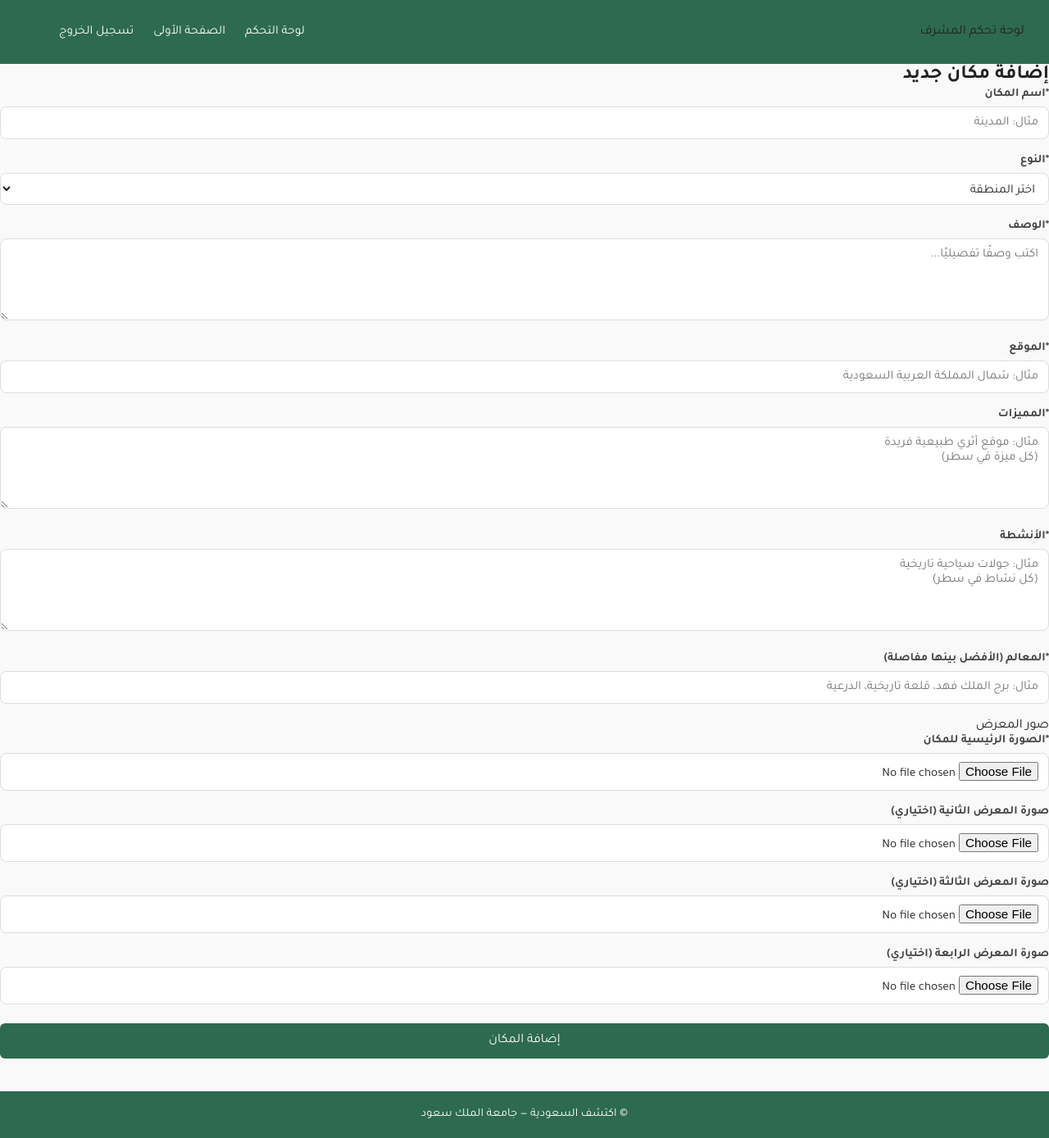
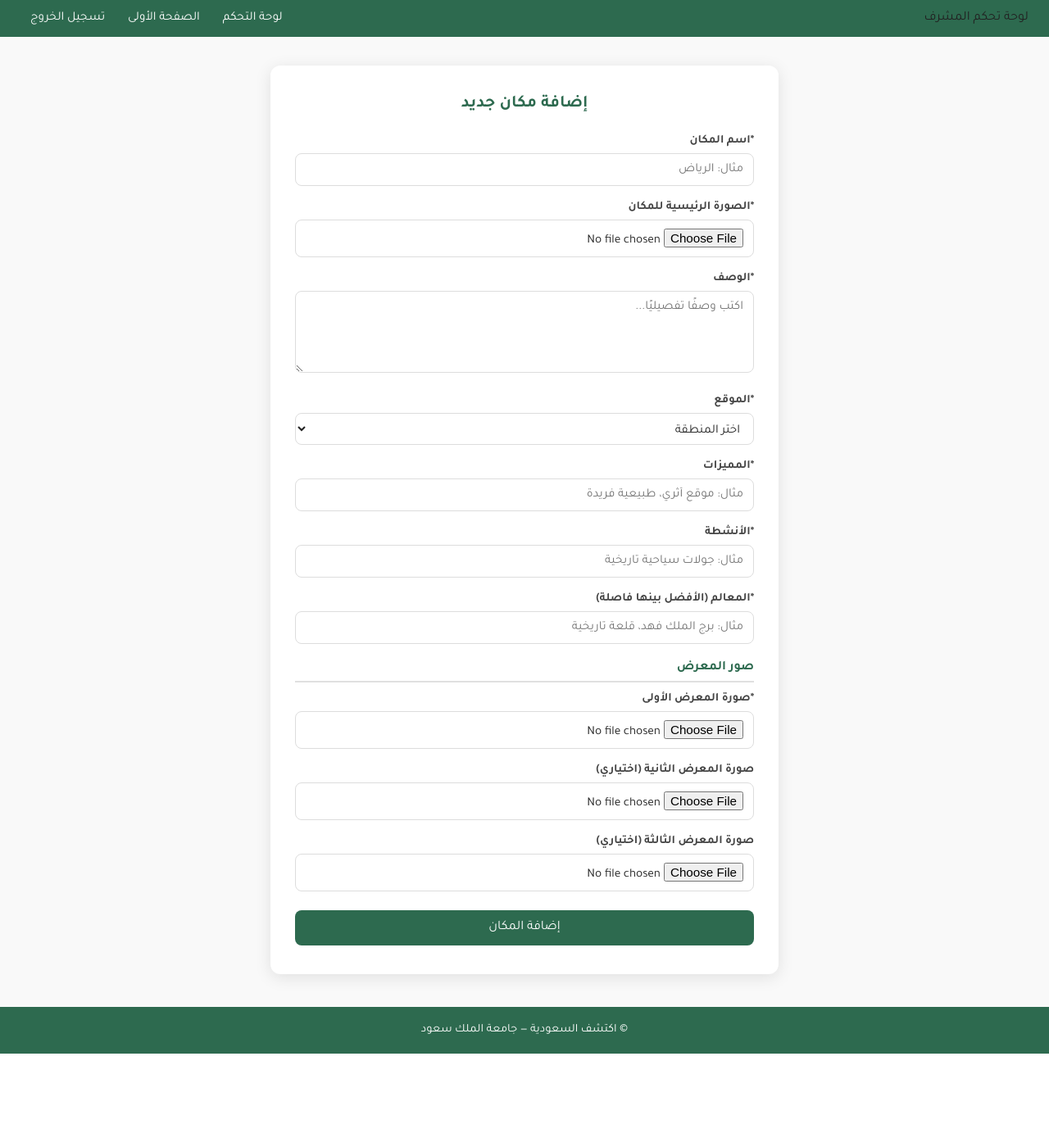
Before and after one commit to Raneemts/Web-project, a PHP site: page /admin/add.php in a window 1280 px wide. Shown: the whole page at 82% size. After the commit the page ends 1286 px from the top, so only its background shows below. Run offline with PHP 8.4, Linux system fonts and the light colour scheme; a user stored in the database is signed in.

Commit message:
Refactor add.php for improved structure and clarity

```diff
--- a/web_project/admin/add.php
+++ b/web_project/admin/add.php
@@ -16,7 +16,6 @@ if ($_SERVER['REQUEST_METHOD'] === 'POST') {
     if (!$name || !$category || !$description) {
         $error = 'الرجاء ملء الحقول المطلوبة';
     } else {
-
         function uploadImage($file) {
             if ($file['error'] === 0) {
                 $ext = pathinfo($file['name'], PATHINFO_EXTENSION);
@@ -42,7 +41,7 @@ if ($_SERVER['REQUEST_METHOD'] === 'POST') {
         );
         $stmt->execute();
 
-        $_SESSION['msg'] = 'تمت إضافة السجل بنجاح';
+        $_SESSION['msg'] = 'تمت إضافة السجل بنجاح ✓';
         header('Location: dashboard.php');
         exit();
     }
@@ -52,111 +51,99 @@ if ($_SERVER['REQUEST_METHOD'] === 'POST') {
 <html lang="ar" dir="rtl">
 <head>
     <meta charset="UTF-8">
-    <meta name="viewport" content="width=device-width, initial-scale=1.0">
-    <title>إضافة محتوى - اكتشف السعودية</title>
-    <link rel="preconnect" href="https://fonts.googleapis.com">
+    <title>إضافة محتوى</title>
     <link href="https://fonts.googleapis.com/css2?family=Tajawal:wght@400;500;700&display=swap" rel="stylesheet">
     <link rel="stylesheet" href="../css/style.css">
 </head>
 <body>
 
-<nav class="admin-navbar">
-    <span class="brand">لوحة تحكم المشرف</span>
-    <nav>
+<nav class="admin-nav">
+    <span>لوحة تحكم المشرف</span>
+    <div>
         <a href="dashboard.php">لوحة التحكم</a>
         <a href="../index.php">الصفحة الأولى</a>
-        <a href="logout.php" class="btn-logout">تسجيل الخروج</a>
-    </nav>
+        <a href="logout.php" class="btn-logout-nav">تسجيل الخروج</a>
+    </div>
 </nav>
 
-<div class="admin-container">
-    <div class="admin-form-card">
-        <h2>إضافة مكان جديد</h2>
+<div class="form-container">
+    <h2 class="form-title">إضافة مكان جديد</h2>
 
-        <?php if (!empty($errors)): ?>
-            <div class="alert alert-error">
-                <?php foreach ($errors as $e): ?>
-                    <div><?= htmlspecialchars($e) ?></div>
-                <?php endforeach; ?>
-            </div>
+    <?php if ($error): ?>
+        <div class="alert-error"><?= htmlspecialchars($error) ?></div>
     <?php endif; ?>
 
     <form method="POST" enctype="multipart/form-data">
-            <div class="form-row">
+
         <div class="form-group">
-                    <label for="name">*اسم المكان</label>
-                    <input type="text" id="name" name="name" class="form-control" placeholder="مثال: المدينة" value="<?= htmlspecialchars($_POST['name'] ?? '') ?>" required>
-                </div>
-                <div class="form-group">
-                    <label for="category">*النوع</label>
-                    <select id="category" name="category" class="form-control" required>
-                        <option value="">اختر المنطقة</option>
-                        <option value="وسطى" <?= (($_POST['category'] ?? '') === 'وسطى') ? 'selected' : '' ?>>وسطى</option>
-                        <option value="غربية" <?= (($_POST['category'] ?? '') === 'غربية') ? 'selected' : '' ?>>غربية</option>
-                        <option value="شرقية" <?= (($_POST['category'] ?? '') === 'شرقية') ? 'selected' : '' ?>>شرقية</option>
-                        <option value="جنوبية" <?= (($_POST['category'] ?? '') === 'جنوبية') ? 'selected' : '' ?>>جنوبية</option>
-                        <option value="شمالية" <?= (($_POST['category'] ?? '') === 'شمالية') ? 'selected' : '' ?>>شمالية</option>
-                    </select>
-                </div>
+            <label>*اسم المكان</label>
+            <input type="text" name="name" placeholder="مثال: الرياض"
+                   value="<?= htmlspecialchars($_POST['name'] ?? '') ?>">
         </div>
 
         <div class="form-group">
-                <label for="description">*الوصف</label>
-                <textarea id="description" name="description" class="form-control" placeholder="اكتب وصفًا تفصيليًا..." required><?= htmlspecialchars($_POST['description'] ?? '') ?></textarea>
+            <label>*الصورة الرئيسية للمكان</label>
+            <input type="file" name="main_image" accept="image/*">
         </div>
 
         <div class="form-group">
-                <label for="location">*الموقع</label>
-                <input type="text" id="location" name="location" class="form-control" placeholder="مثال: شمال المملكة العربية السعودية" value="<?= htmlspecialchars($_POST['location'] ?? '') ?>">
+            <label>*الوصف</label>
+            <textarea name="description" placeholder="اكتب وصفًا تفصيليًا..."><?= htmlspecialchars($_POST['description'] ?? '') ?></textarea>
         </div>
 
         <div class="form-group">
-                <label for="features">*المميزات</label>
-                <textarea id="features" name="features" class="form-control" placeholder="مثال: موقع أثري طبيعية فريدة&#10;(كل ميزة في سطر)"><?= htmlspecialchars($_POST['features'] ?? '') ?></textarea>
+            <label>*الموقع</label>
+            <select name="category">
+                <option value="">اختر المنطقة</option>
+                <option value="وسطى">وسطى</option>
+                <option value="غربية">غربية</option>
+                <option value="شرقية">شرقية</option>
+                <option value="جنوبية">جنوبية</option>
+                <option value="شمالية">شمالية</option>
+            </select>
         </div>
 
         <div class="form-group">
-                <label for="activities">*الأنشطة</label>
-                <textarea id="activities" name="activities" class="form-control" placeholder="مثال: جولات سياحية تاريخية&#10;(كل نشاط في سطر)"><?= htmlspecialchars($_POST['activities'] ?? '') ?></textarea>
+            <label>*المميزات</label>
+            <input type="text" name="features"
+                   placeholder="مثال: موقع أثري، طبيعية فريدة">
         </div>
 
         <div class="form-group">
-                <label for="landmarks">*المعالم (الأفضل بينها مفاصلة)</label>
-                <input type="text" id="landmarks" name="landmarks" class="form-control" placeholder="مثال: برج الملك فهد، قلعة تاريخية، الدرعية" value="<?= htmlspecialchars($_POST['landmarks'] ?? '') ?>">
-            </div>
-
-            <div class="form-section-title">صور المعرض</div>
-
-            <div class="form-group">
-                <label for="main_image">*الصورة الرئيسية للمكان</label>
-                <input type="file" id="main_image" name="main_image" class="form-control" accept="image/*">
-            </div>
-
-            <div class="form-row">
-                <div class="form-group">
-                    <label>صورة المعرض الثانية (اختياري)</label>
-                    <input type="file" name="gallery_image1" class="form-control" accept="image/*">
-                </div>
-                <div class="form-group">
-                    <label>صورة المعرض الثالثة (اختياري)</label>
-                    <input type="file" name="gallery_image2" class="form-control" accept="image/*">
-                </div>
+            <label>*الأنشطة</label>
+            <input type="text" name="activities"
+                   placeholder="مثال: جولات سياحية تاريخية">
         </div>
 
         <div class="form-group">
-                <label>صورة المعرض الرابعة (اختياري)</label>
-                <input type="file" name="gallery_image3" class="form-control" accept="image/*">
+            <label>*المعالم (الأفضل بينها فاصلة)</label>
+            <input type="text" name="landmarks"
+                   placeholder="مثال: برج الملك فهد، قلعة تاريخية">
         </div>
 
-            <button type="submit" class="btn-submit">إضافة المكان</button>
+        <p class="section-title">صور المعرض</p>
+
+        <div class="form-group">
+            <label>*صورة المعرض الأولى</label>
+            <input type="file" name="gallery_image1" accept="image/*">
+        </div>
+
+        <div class="form-group">
+            <label>صورة المعرض الثانية (اختياري)</label>
+            <input type="file" name="gallery_image2" accept="image/*">
+        </div>
+
+        <div class="form-group">
+            <label>صورة المعرض الثالثة (اختياري)</label>
+            <input type="file" name="gallery_image3" accept="image/*">
+        </div>
+
+        <button type="submit" class="btn-green">إضافة المكان</button>
+
     </form>
 </div>
-</div>
 
-<footer class="footer">
-    <p>© اكتشف السعودية — جامعة الملك سعود</p>
-</footer>
-
+<footer>© اكتشف السعودية — جامعة الملك سعود</footer>
 <script src="../js/main.js"></script>
 </body>
 </html>
```
Lines whose indentation alone changed are shown as unchanged.
